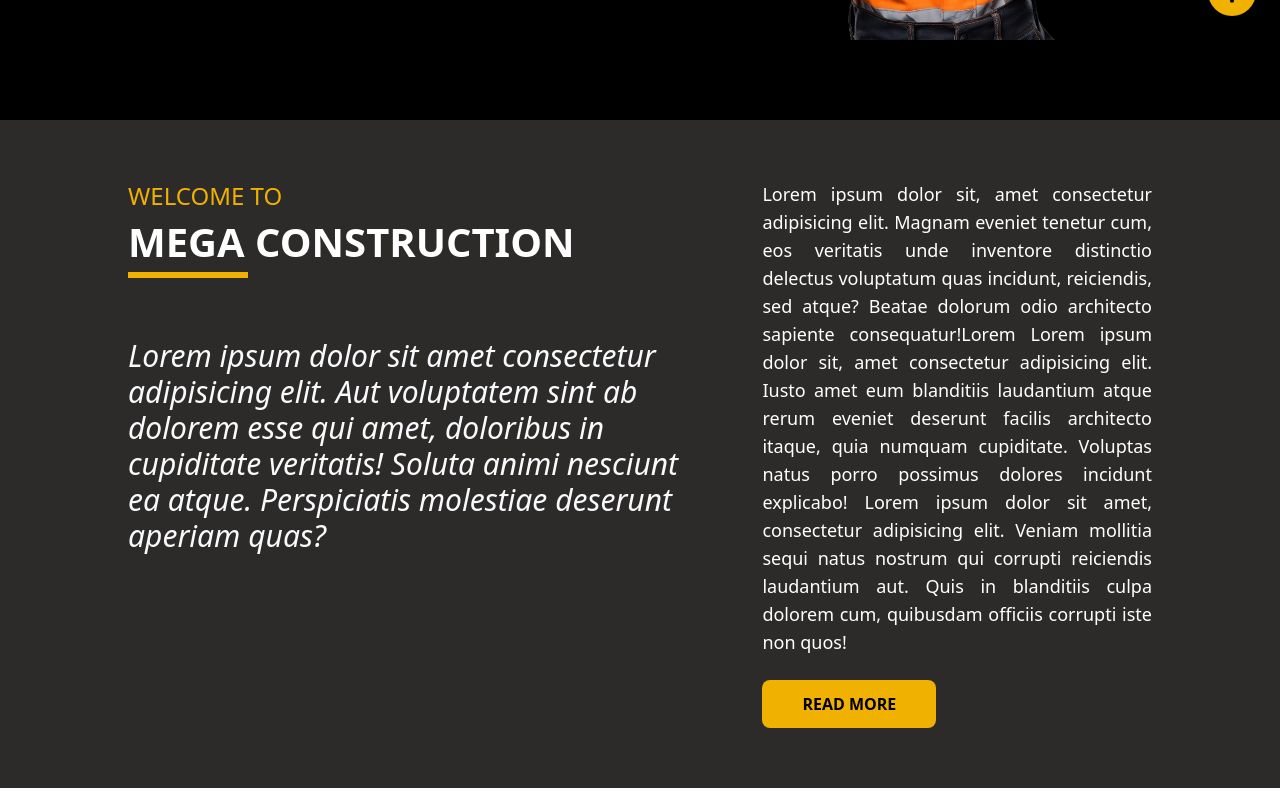
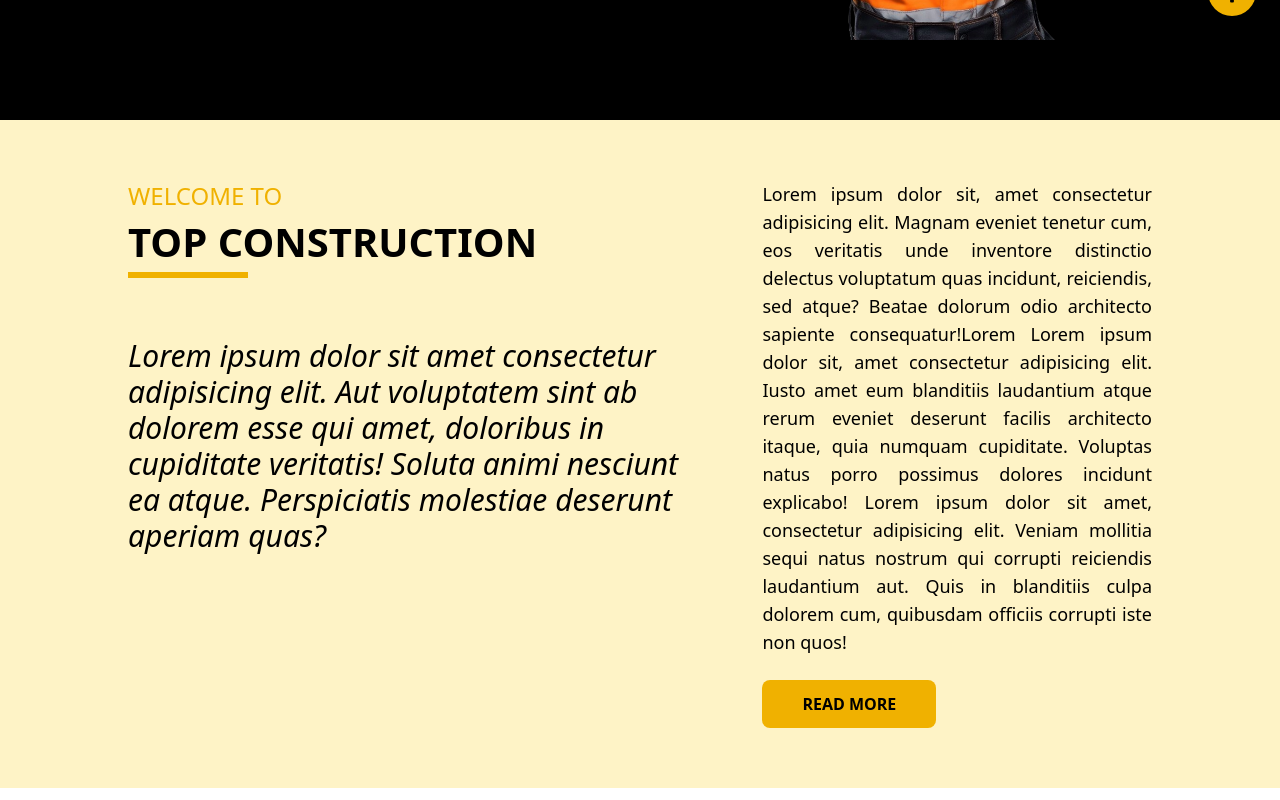
Before and after one commit to mr-Ayalk/mega_construction_company, a React (Vite) app: page / in a window 1280 px wide. Shown: the part 760-1560 px from the top of the page. Built offline with nearby package versions, Linux system fonts and the light colour scheme.

Commit message:
about section  background color and text color changed

```diff
--- a/src/sections/About.jsx
+++ b/src/sections/About.jsx
@@ -3,8 +3,9 @@ import { motion } from "framer-motion";
 import { slideUpVariants, zoomInVariants } from "./animation";
 const About = () => {
   return (
+    <div className="bg-amber-100 text-black">
       <div
-      className="lg:w-[80%] w-[90%]  m-auto py-[60px] flex lg:flex-row flex-col justify-between items-start gap-[50px]"
+        className="lg:w-[80%] w-[90%]  m-auto py-[60px] flex lg:flex-row flex-col justify-between items-start gap-[50px] "
         id="about"
       >
         <motion.div
@@ -13,7 +14,6 @@ const About = () => {
           variants={slideUpVariants}
           className="lg:w-[60%] w-full flex flex-col justify-between items-startgap-6"
         >
-
           <motion.h1
             variants={slideUpVariants}
             className="text-yellow-500 text-2xl"
@@ -22,12 +22,12 @@ const About = () => {
           </motion.h1>
           <motion.h1
             variants={slideUpVariants}
-          className="text-white uppercase text-[40px] font-bold"
+            className="text-black uppercase text-[40px] font-bold"
           >
-          Mega Construction
+            Top Construction
           </motion.h1>
           <div className="w-[120px] h-[6px] bg-yellow-500 "></div>
-        <p className="text-3xl italic text-gray-50 mt-[60px]">
+          <p className="text-3xl italic text-black mt-[60px]">
             Lorem ipsum dolor sit amet consectetur adipisicing elit. Aut
             voluptatem sint ab dolorem esse qui amet, doloribus in cupiditate
             veritatis! Soluta animi nesciunt ea atque. Perspiciatis molestiae
@@ -40,18 +40,18 @@ const About = () => {
           values={slideUpVariants}
           className="lg:w-[40%] w-full flex flex-col justify-center items-start gap-6"
         >
-        <p className="text-white text-lg text-justify">
+          <p className="text-black text-lg text-justify">
             Lorem ipsum dolor sit, amet consectetur adipisicing elit. Magnam
-          eveniet tenetur cum, eos veritatis unde inventore distinctio delectus
-          voluptatum quas incidunt, reiciendis, sed atque? Beatae dolorum odio
-          architecto sapiente consequatur!Lorem Lorem ipsum dolor sit, amet
-          consectetur adipisicing elit. Iusto amet eum blanditiis laudantium
-          atque rerum eveniet deserunt facilis architecto itaque, quia numquam
-          cupiditate. Voluptas natus porro possimus dolores incidunt explicabo!
-          Lorem ipsum dolor sit amet, consectetur adipisicing elit. Veniam
-          mollitia sequi natus nostrum qui corrupti reiciendis laudantium aut.
-          Quis in blanditiis culpa dolorem cum, quibusdam officiis corrupti iste
-          non quos!
+            eveniet tenetur cum, eos veritatis unde inventore distinctio
+            delectus voluptatum quas incidunt, reiciendis, sed atque? Beatae
+            dolorum odio architecto sapiente consequatur!Lorem Lorem ipsum dolor
+            sit, amet consectetur adipisicing elit. Iusto amet eum blanditiis
+            laudantium atque rerum eveniet deserunt facilis architecto itaque,
+            quia numquam cupiditate. Voluptas natus porro possimus dolores
+            incidunt explicabo! Lorem ipsum dolor sit amet, consectetur
+            adipisicing elit. Veniam mollitia sequi natus nostrum qui corrupti
+            reiciendis laudantium aut. Quis in blanditiis culpa dolorem cum,
+            quibusdam officiis corrupti iste non quos!
           </p>
           <motion.button
             variants={zoomInVariants}
@@ -61,6 +61,7 @@ const About = () => {
           </motion.button>
         </motion.div>
       </div>
+    </div>
   );
 };
 
```
Lines whose indentation alone changed are shown as unchanged.
